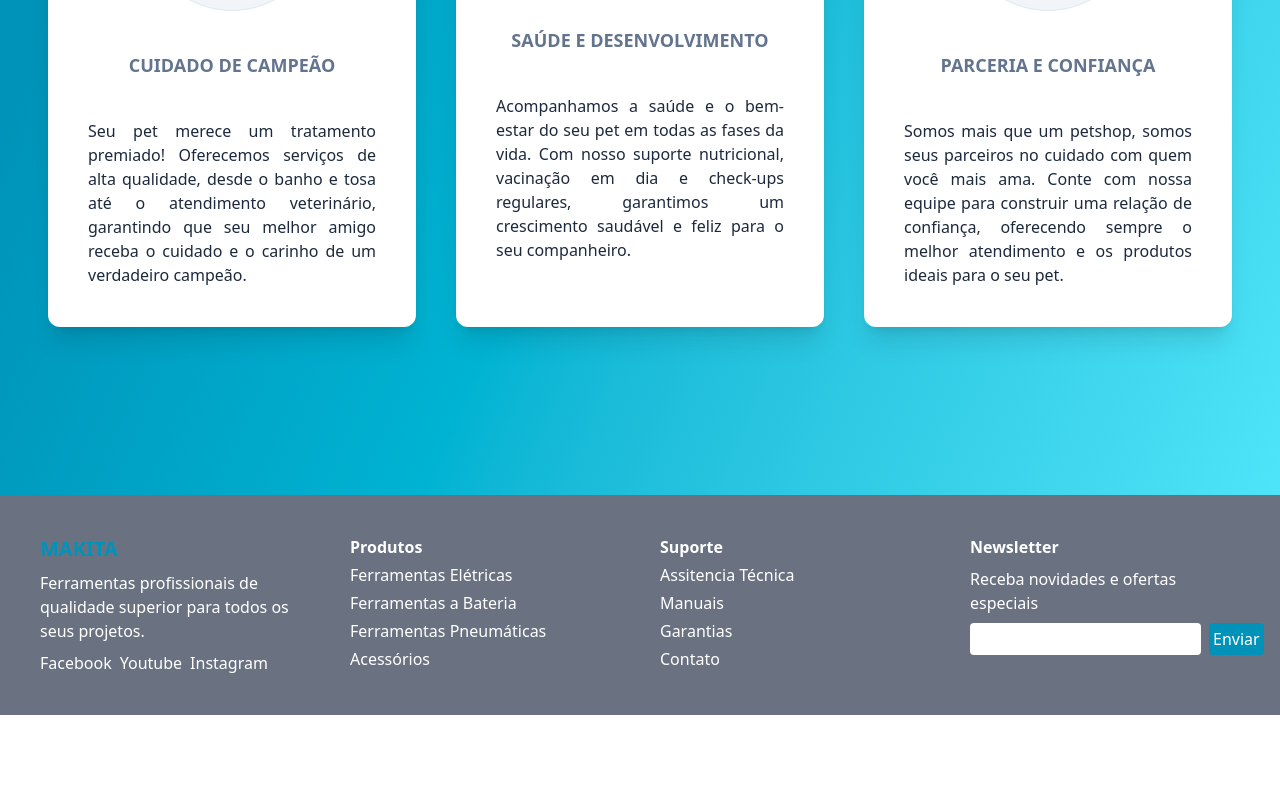
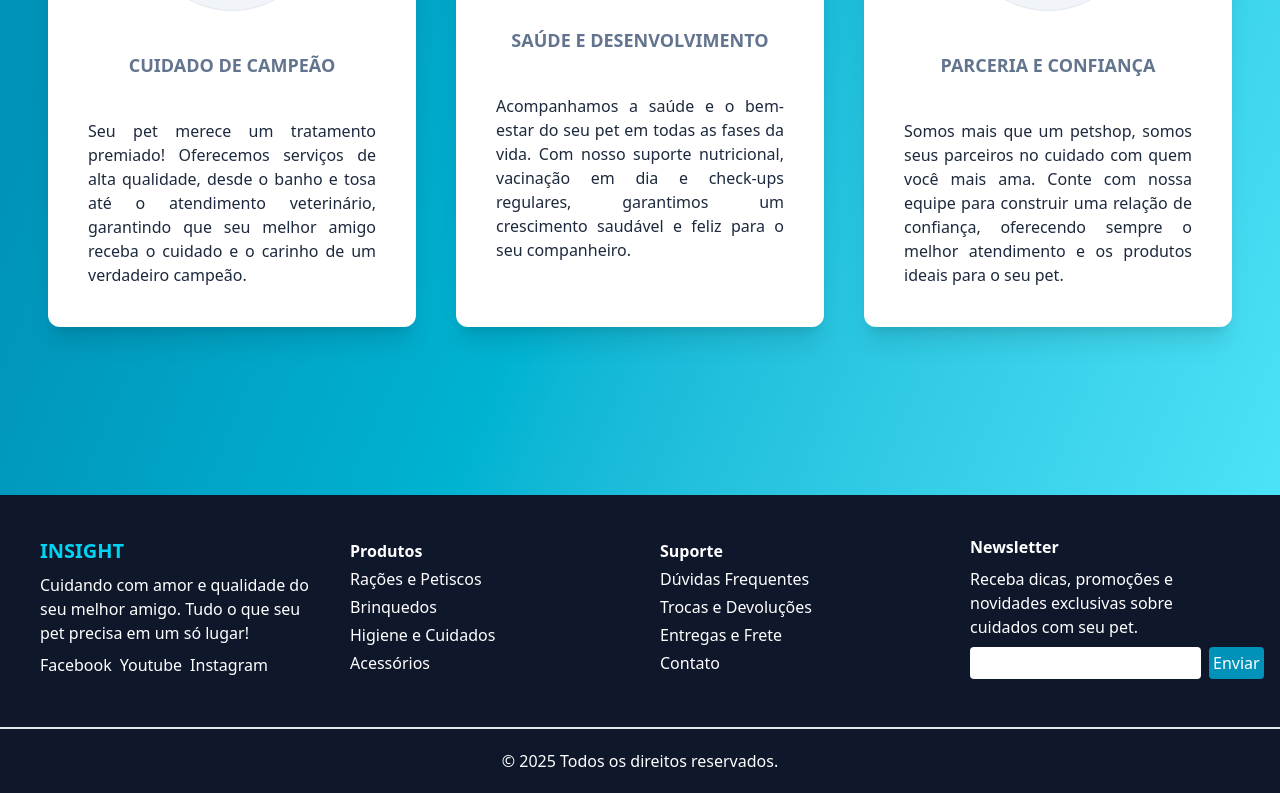
Before and after one commit to PedroAlmeida232/PetShop-Insight, a React (Vite) app in the folder frontend/: page / in a window 1280 px wide. Shown: the part 2267-3060 px from the top of the page. Before the commit the page ends 2982 px from the top, so only its background shows below. Built offline with nearby package versions, Linux system fonts and the light colour scheme.

Commit message:
Arrumando o footer

```diff
--- a/frontend/src/components/Footer.jsx
+++ b/frontend/src/components/Footer.jsx
@@ -1,10 +1,10 @@
 function Footer(){
     return(
-        <>
-            <div id="footer" className="grid gap-10 p-10 lg:grid-cols-4 bg-gray-500 text-white">
+        <div className="bg-slate-900 flex flex-col justify-center items-center">
+            <div id="footer" className="grid gap-10 p-10 lg:grid-cols-4 bg-slate-900 text-white items-center justify-center">
                 <div id="p1" className="flex flex-col gap-2">
-                    <h1 className="font-bold text-cyan-600 uppercase text-xl gap-2">Makita</h1>
-                    <p>Ferramentas profissionais de qualidade superior para todos os seus projetos.</p>
+                    <h1 className="font-bold text-cyan-400 uppercase text-xl gap-2">INSIGHT</h1>
+                    <p>Cuidando com amor e qualidade do seu melhor amigo. Tudo o que seu pet precisa em um só lugar!</p>
                     <div id="links" className="gap-2 flex">
                         <a href="">Facebook</a>
                         <a href="">Youtube</a>
@@ -13,29 +13,32 @@ function Footer(){
                 </div>
                 <div id="p2" className=" flex flex-col gap-1">
                     <h1 className="font-bold text-white">Produtos</h1>
-                    <a href="">Ferramentas Elétricas</a>
-                    <a href="">Ferramentas a Bateria</a>
-                    <a href="">Ferramentas Pneumáticas</a>
+                    <a href="">Rações e Petiscos</a>
+                    <a href="">Brinquedos</a>
+                    <a href="">Higiene e Cuidados</a>
                     <a href="">Acessórios</a>
                 </div>
                 <div id="p3" className="flex flex-col gap-1">
                     <h1 className="font-bold text-white">Suporte</h1>
-                    <a href="">Assitencia Técnica</a>
-                    <a href="">Manuais</a>
-                    <a href="">Garantias</a>
+                    <a href="">Dúvidas Frequentes</a>
+                    <a href="">Trocas e Devoluções</a>
+                    <a href="">Entregas e Frete</a>
                     <a href="">Contato</a>
                 </div>
                 <div id="p4" className="flex flex-col text-white gap-2">
                     <h1 className="font-bold text-white">Newsletter</h1>
-                    <a href="">Receba novidades e ofertas especiais</a>
+                    <a href="">Receba dicas, promoções e novidades exclusivas sobre cuidados com seu pet.</a>
                     <div className="flex gap-2">
                         <input type="email" name="" id="" className="bg-white rounded-sm"/>
                         <button className="bg-cyan-600 p-1 rounded-sm cursor-pointer hover:bg-cyan-500 hover:text-black ease-in-out transition">Enviar</button>
                     </div>
                 </div>
+
             </div>
+            <p className="flex border-b-2 w-full mt-2 text-slate-200"></p>
+            <p className="text-white m-5"> &copy; 2025 Todos os direitos reservados.</p>
 
-        </>
+        </div>
     )
 }
 
```
